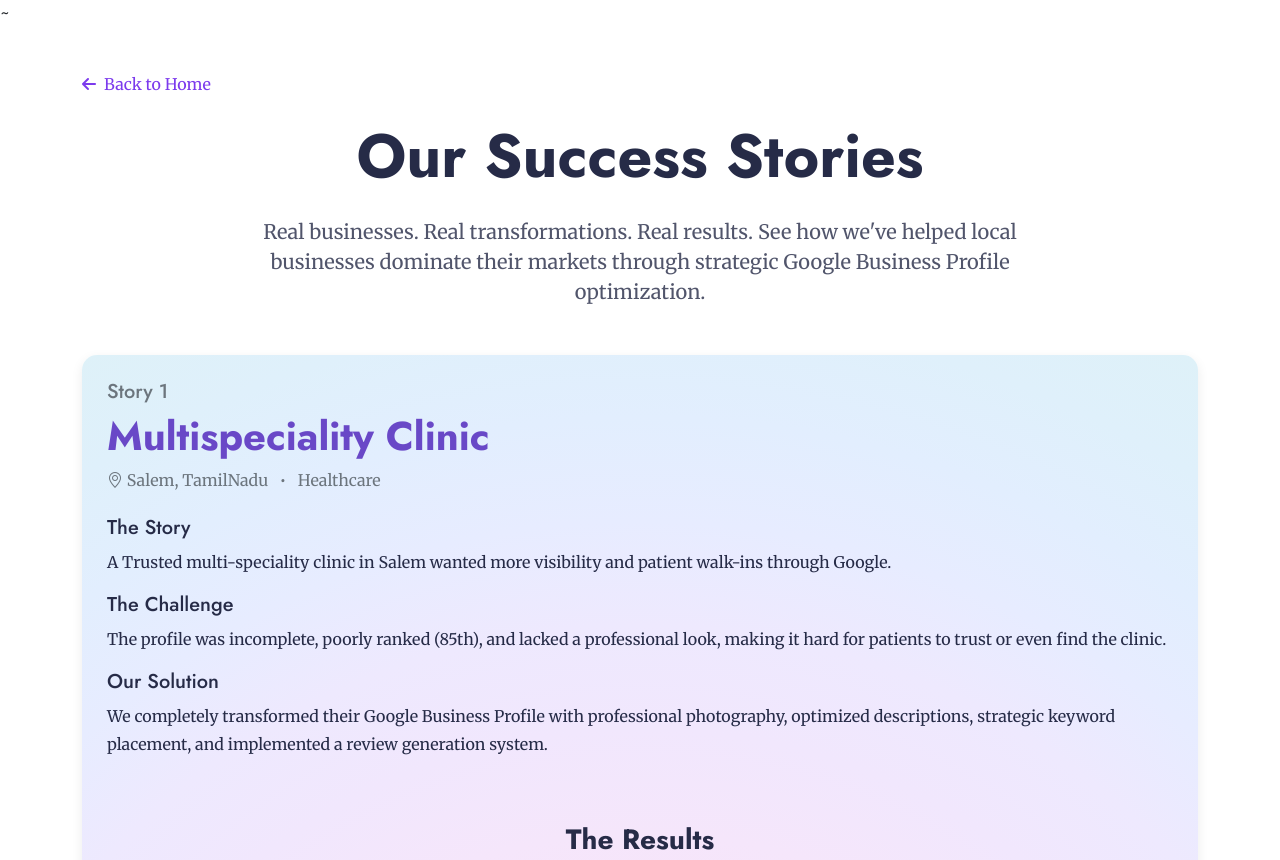
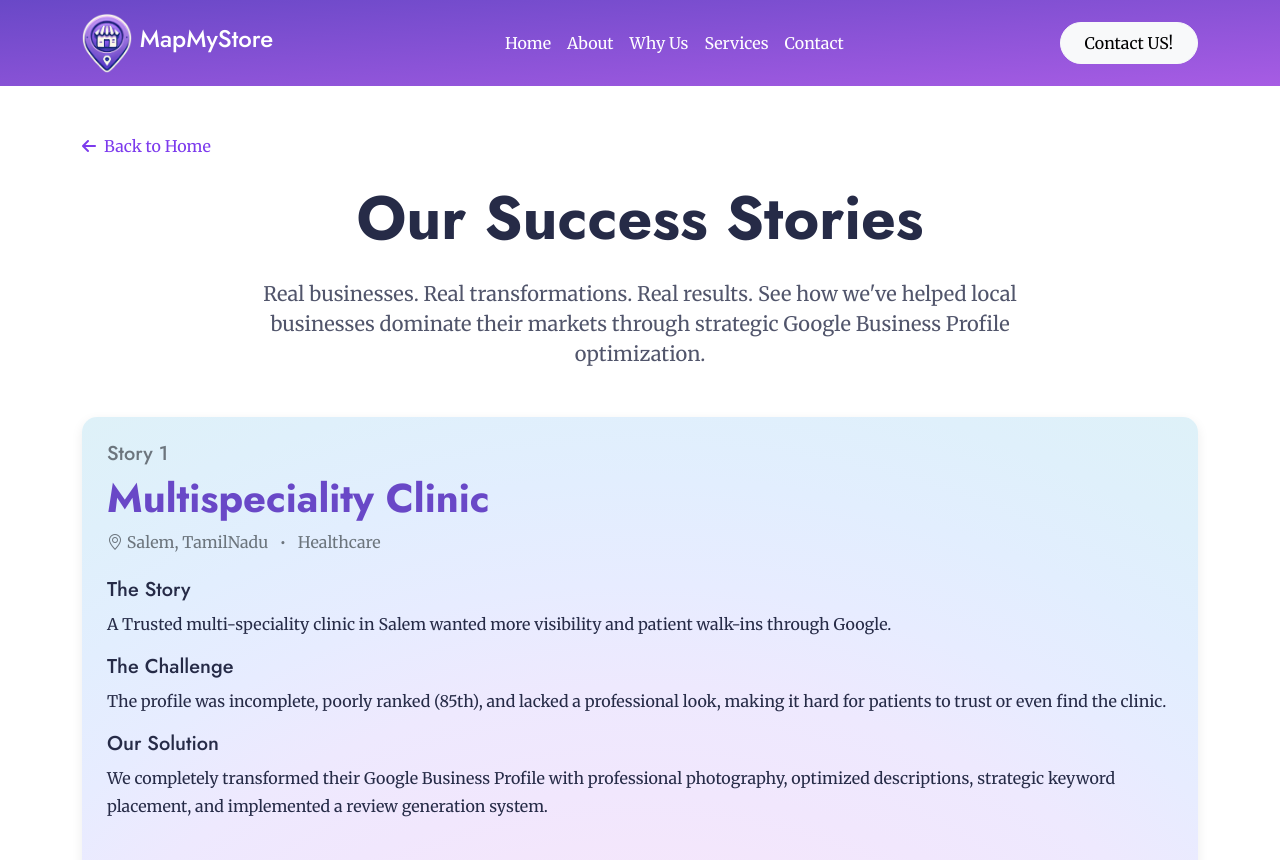
Before and after one commit to Saru-mathi-S/MapMyStore_MainWebsite, a plain HTML site: page portfolio.html in a window 1280 px wide. Shown: the top 860 px of the page. Drawn offline with nearby package versions, Linux system fonts and the light colour scheme; a web font is replaced by a local one.

Commit message:
added navbar to portfolio page

```diff
--- a/portfolio.html
+++ b/portfolio.html
@@ -511,8 +511,29 @@
             </div>
 
             </nav> -->
+            <nav class="navbar navbar-expand-lg fixed-top bg-primary-gradient" style="position: relative;">
+        <div class="container">
+            <a href="../../index.html" class="navbar-brand d-flex align-items-center">
+                <img src="../../img/logo2 (2).png" alt="MapMyStore" class="me-2" style="height: 60px; width: auto;">
+                <h5 class="text-white fs-4" >MapMyStore</h5>
+            </a>
+            <button class="navbar-toggler" type="button" data-bs-toggle="collapse" data-bs-target="#navbarCollapse">
+                <i class="fas fa-bars text-white"></i>
+            </button>
+            <div class="collapse navbar-collapse justify-content-center" id="navbarCollapse">
+                <div class="navbar-nav mx-auto">
+                    <a href="../../index.html" onclick="window.location.href='../../index.html';" class="nav-link text-white">Home</a>
+                    <a href="../../index.html#about" onclick="window.location.href='../../index.html#about';" class="nav-link text-white">About</a>
+                    <a href="../../index.html#speciality" onclick="window.location.href='../../index.html#speciality';" class="nav-link text-white">Why Us</a>
+                    <a href="../../index.html#services" onclick="window.location.href='../../index.html#services';" class="nav-link text-white">Services</a>
+                    <a href="../../index.html#contact" onclick="window.location.href='../../index.html#contact';" class="nav-link text-white">Contact</a>
+                </div>
+                <a href="../../index.html#contact" class="btn btn-light rounded-pill px-4 py-2">Contact US!</a>
+            </div>
+        </div>
+    </nav>
             <!-- Navbar Start -->
-    ~
+
     <!-- Navbar End -->
 
 
```
